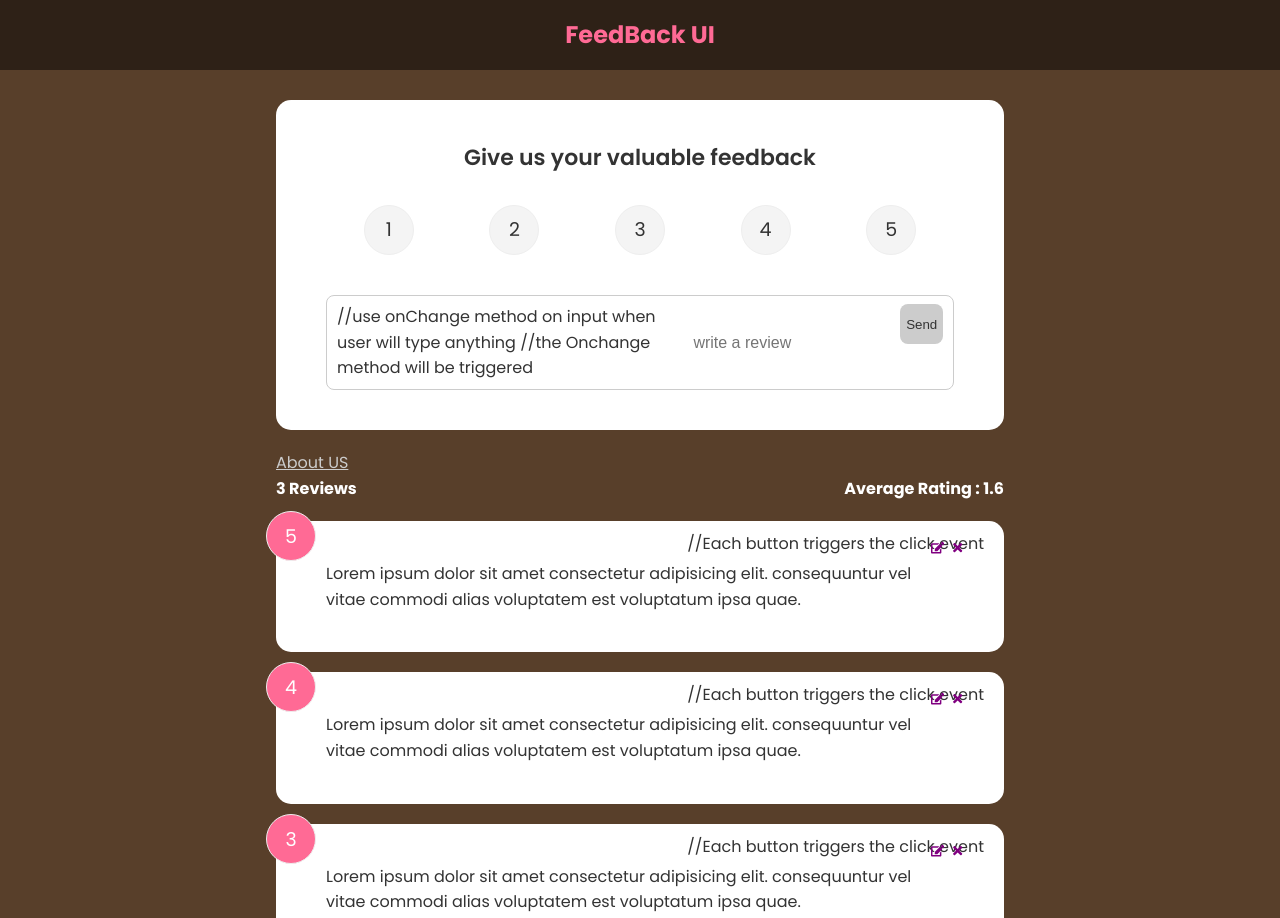
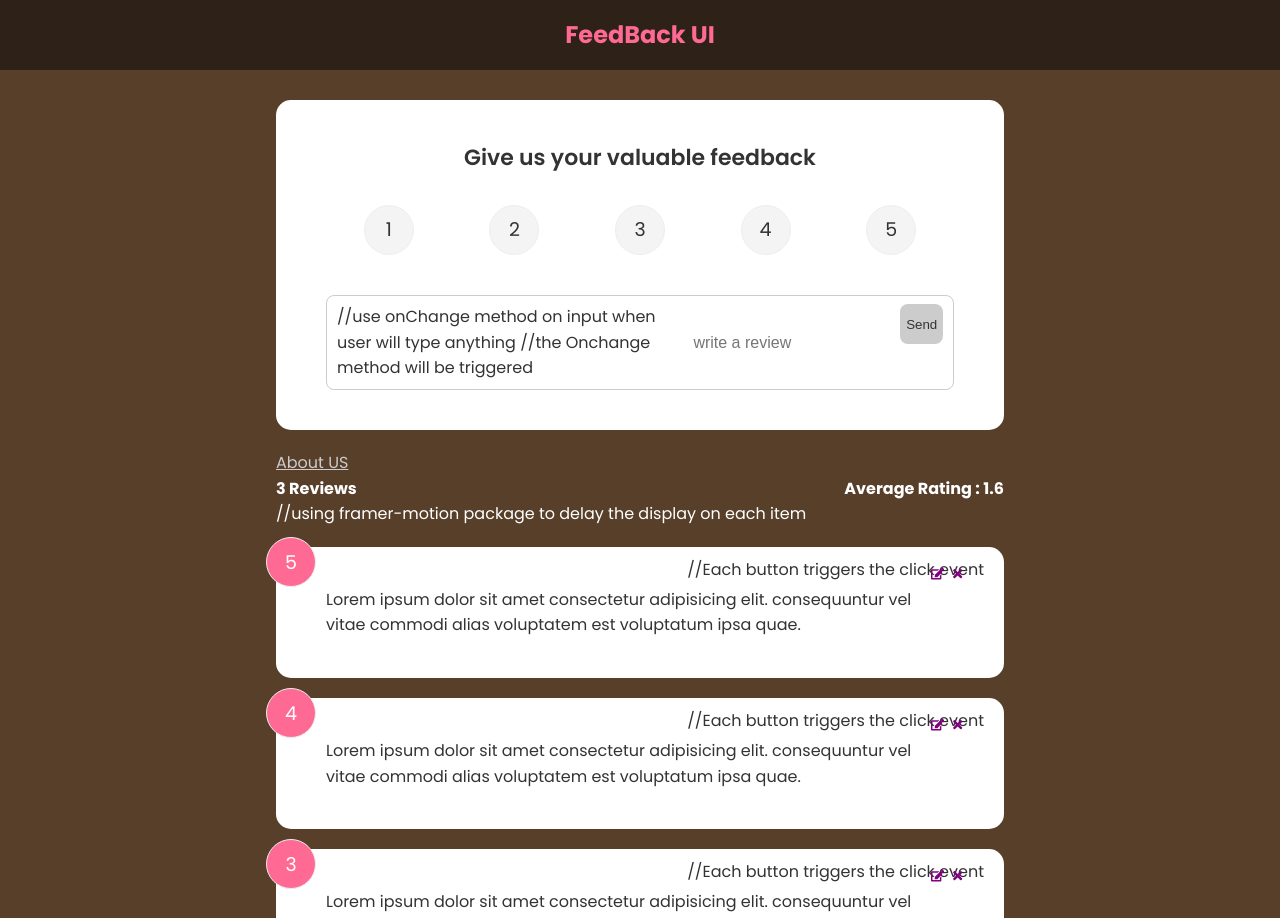
Before and after one commit to jangwalia/Feedback-Form, a React (Create React App) app: page / in a window 1280 px wide. Shown: the top 918 px of the page. Built offline with nearby package versions, Linux system fonts and the light colour scheme.

Commit message:
use framer-motion package

```diff
--- a/src/components/FeedbackList.jsx
+++ b/src/components/FeedbackList.jsx
@@ -4,7 +4,9 @@ import FeedBackItem from './FeedBackItem'
 export default function FeedbackList({feedBack,removeItem,editItem}) {
   return (
     <div className= "feedback-list">
+      //using framer-motion package to delay the display on each item
       <AnimatePresence>
+      //each item is shown by mapping through the feedback which is passed as props
       {feedBack.map((item) => (
         <motion.div
           key = {item.id}
```
